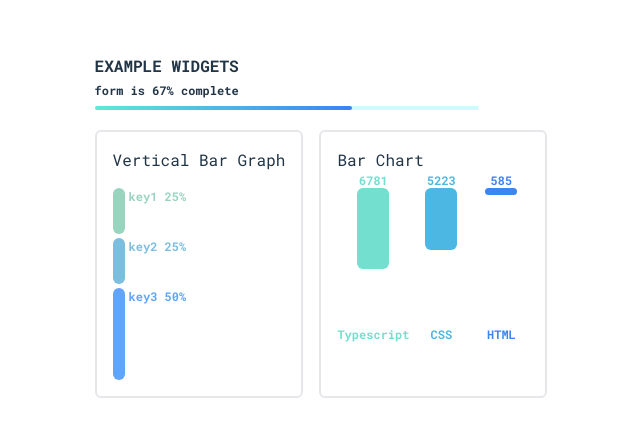
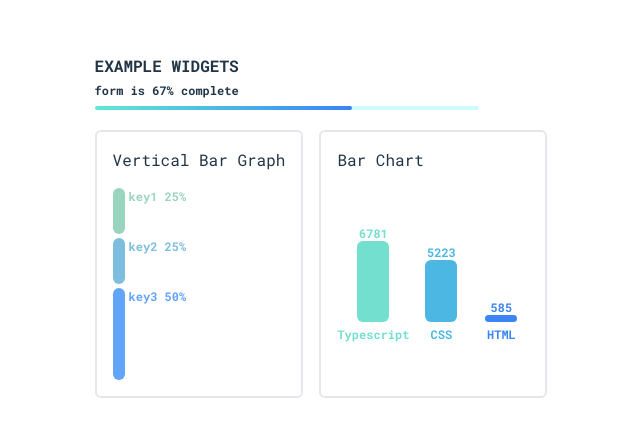
Before and after one commit to JustinePham/widgets, a React (Vite) app: page / in a window 1280 px wide. Shown: the part 174-610 px from the top of the page, without its empty margins (319-959 px from the left). Built offline with nearby package versions, Linux system fonts and the light colour scheme.

Commit message:
refactor: removed extra divs

```diff
--- a/src/components/barchart.tsx
+++ b/src/components/barchart.tsx
@@ -5,23 +5,19 @@ const BarChart: FC<{ data:{[key: string]: number}, barWidth:string, colors:strin
     const sum = Object.values(data).reduce((accumulator, current) => accumulator + current);
 
      return (
-      <div className="w-full h-full">
         <div className="h-full flex flex-row gap-1 items-end">
          {
             sections.map((section, index) => (
-                <div className='h-full w-full'>
-                    <div className="w-full h-full flex flex-col justify-end rounded-md gap-1 items-center"  key={section}>
-                        <div className='h-4/5 flex flex-col jusitfy-end'>
-                            <label className="text-xs font-bold text-center" style={{ color: colors[index] }}>{data[section]}</label>
-                            <div className=" rounded-md" style={{ backgroundColor: colors[index], width:barWidth, height: ((data[section] / sum) * 100) + "%"  }}></div>
-                        </div>
-                        <label className="text-xs font-bold text-center h-1/5" style={{ color: colors[index] }}>{section}</label>
-                    </div>
+            <div className="w-full h-full flex flex-col justify-end rounded-md gap-1 items-center"  key={section}>
+                <div className='h-4/5 flex flex-col justify-end'>
+                    <label className="text-xs font-bold text-center" style={{ color: colors[index] }}>{data[section]}</label>
+                    <div className=" rounded-md" style={{ backgroundColor: colors[index], width:barWidth, height: ((data[section] / sum) * 100) + "%"  }}></div>
                 </div>
+                <label className="text-xs font-bold text-center h-1/5" style={{ color: colors[index] }}>{section}</label>
+            </div>
             ))
          }
         </div>
-      </div>
     );
   };
   export default BarChart;
```
Also changed, not shown: src/output.css.
